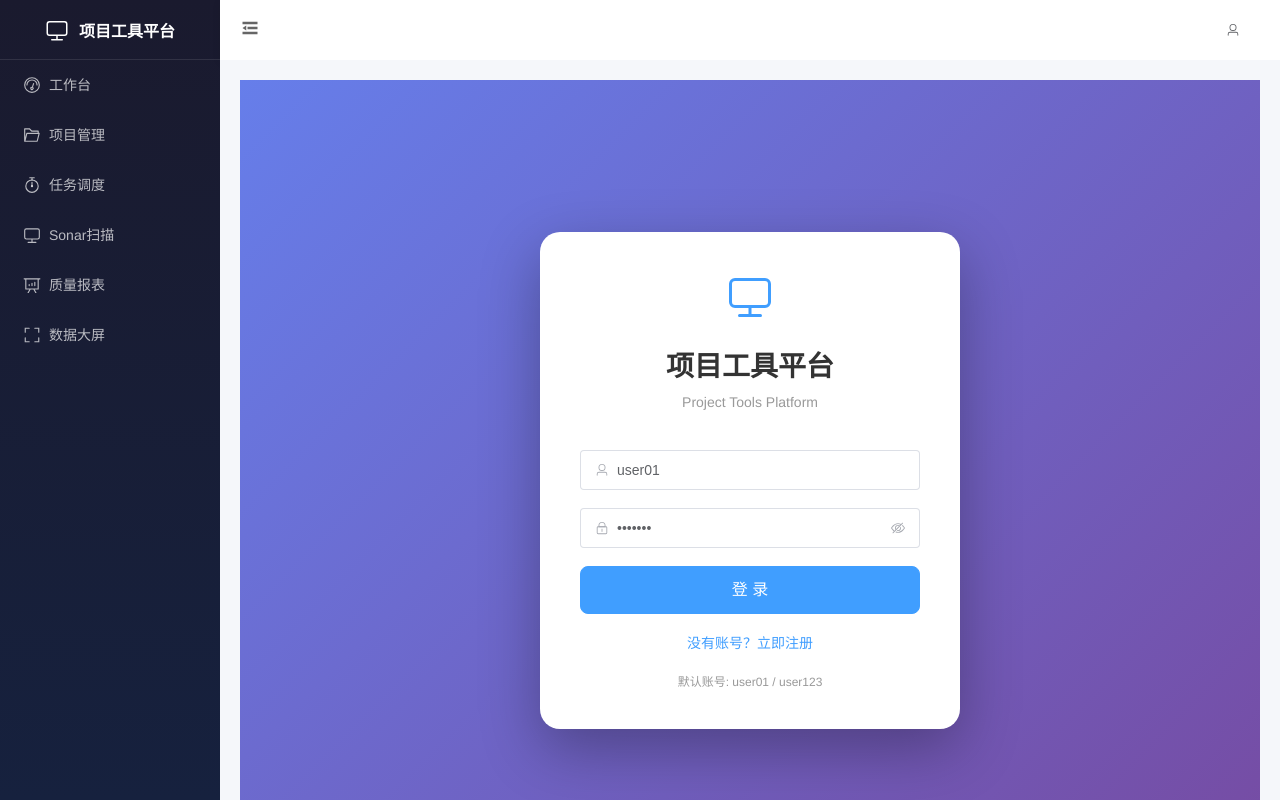
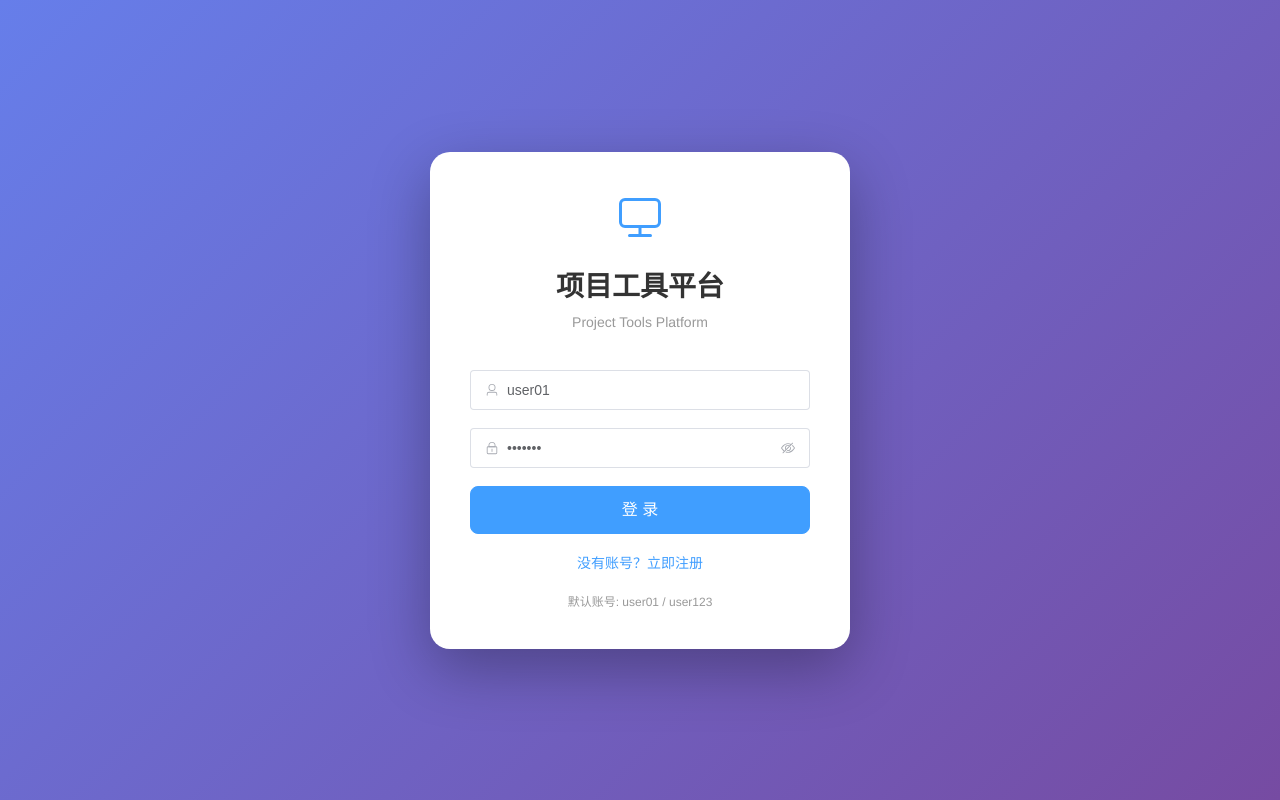
Before and after one commit to fungqy/project-tools, a Vue app in the folder frontend/: page /login in a window 1280 px wide. Built offline with nearby package versions, Linux system fonts and the light colour scheme.

Commit message:
修复页面问题

```diff
--- a/frontend/src/App.vue
+++ b/frontend/src/App.vue
@@ -1,12 +1,55 @@
 <script setup lang="ts">
-import { useRouter } from 'vue-router'
-import Layout from '@/components/layout/MainLayout.vue'
+import { computed } from 'vue'
+import { useRoute } from 'vue-router'
+import MainLayout from '@/components/layout/MainLayout.vue'
 
-const router = useRouter()
+const route = useRoute()
+
+// 直接从 localStorage 检查 token
+const hasToken = localStorage.getItem('token') !== null
+
+// 如果没有 token 且不在登录页，不显示布局（防止闪屏）
+const showLayout = computed(() => hasToken && route.path !== '/login')
 </script>
 
 <template>
-  <Layout />
+  <MainLayout v-if="showLayout" />
+  <router-view v-else />
 </template>
 
-<style scoped></style>
+<style>
+/* 全局样式，防止登录页滚动 */
+html, body {
+  margin: 0;
+  padding: 0;
+  height: 100%;
+  overflow: hidden;
+}
+
+#app {
+  height: 100%;
+}
+
+.app-loading {
+  height: 100vh;
+  display: flex;
+  align-items: center;
+  justify-content: center;
+  background: linear-gradient(135deg, #667eea 0%, #764ba2 100%);
+}
+
+.loading-spinner {
+  width: 40px;
+  height: 40px;
+  border: 3px solid rgba(255, 255, 255, 0.3);
+  border-top-color: #fff;
+  border-radius: 50%;
+  animation: spin 1s linear infinite;
+}
+
+@keyframes spin {
+  to {
+    transform: rotate(360deg);
+  }
+}
+</style>
--- a/frontend/src/assets/styles/index.scss
+++ b/frontend/src/assets/styles/index.scss
@@ -8,11 +8,13 @@
 html,
 body {
   height: 100%;
+  overflow: hidden;
   font-family: 'Helvetica Neue', Helvetica, 'PingFang SC', 'Hiragino Sans GB', 'Microsoft YaHei', Arial, sans-serif;
 }
 
 #app {
   height: 100%;
+  overflow: hidden;
 }
 
 // 自定义主题色
--- a/frontend/src/views/auth/Login.vue
+++ b/frontend/src/views/auth/Login.vue
@@ -193,7 +193,7 @@ async function handleRegister() {
 
 <style scoped lang="scss">
 .login-container {
-  min-height: 100vh;
+  height: 100%;
   display: flex;
   align-items: center;
   justify-content: center;
```
